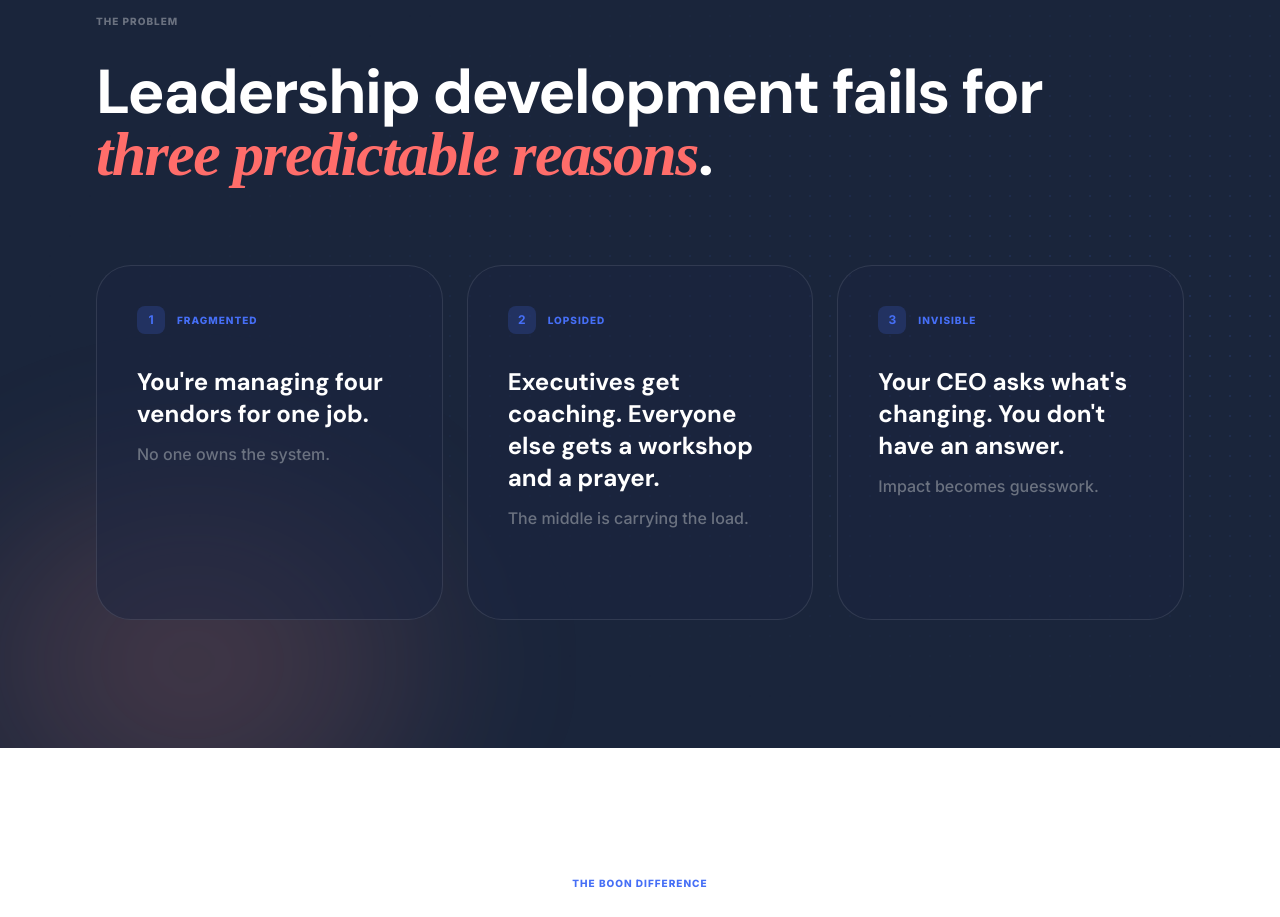
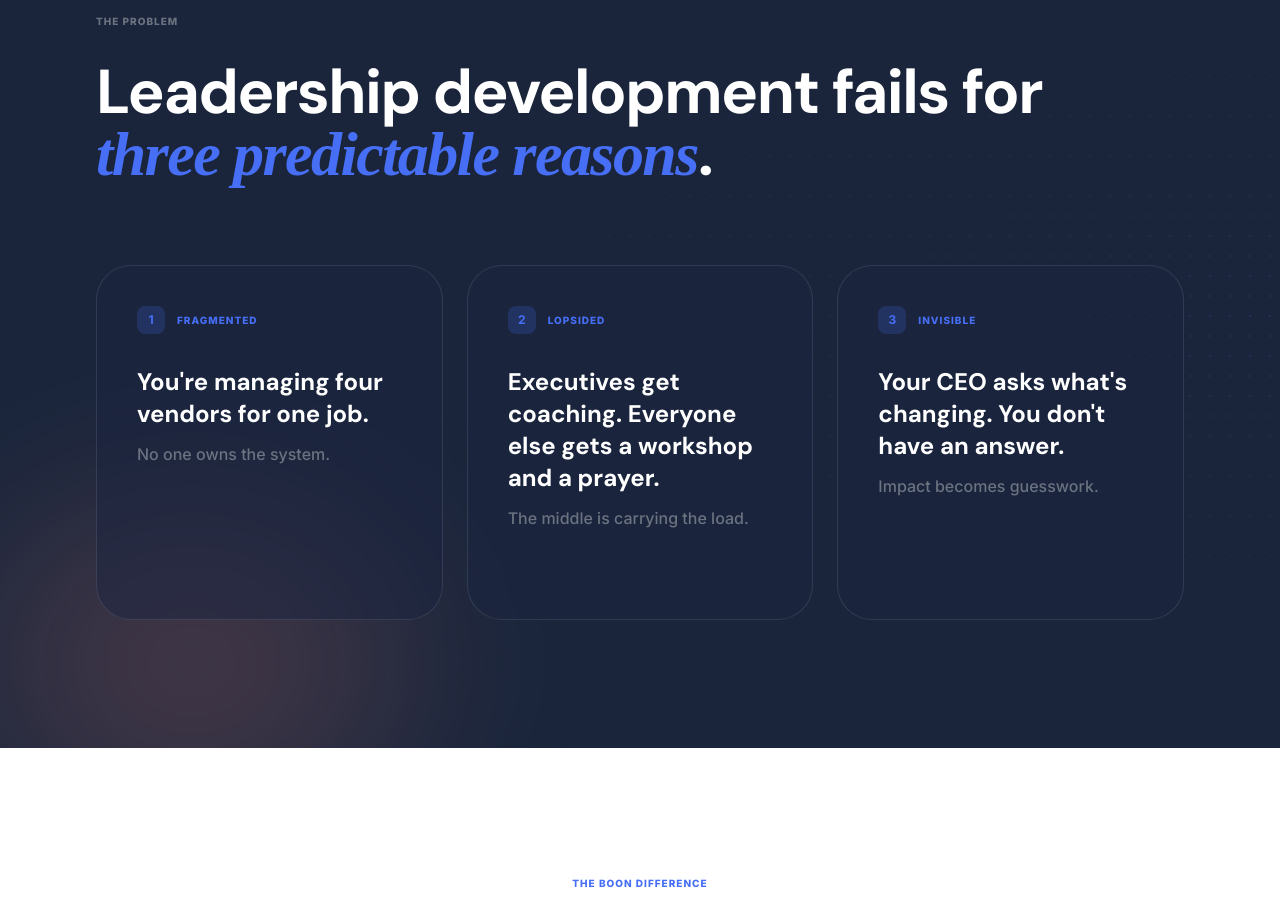
Before and after one commit to ayafdez/Boon_New-Website-V2, a Next.js app in the folder next-site/: page / in a window 1280 px wide. Shown: the part 1460-2377 px from the top of the page. Built offline with nearby package versions, Linux system fonts and the light colour scheme; no server answers; a web font is replaced by a local one.

Commit message:
fixing second section

```diff
--- a/next-site/app/page.tsx
+++ b/next-site/app/page.tsx
@@ -51,7 +51,7 @@ export default function HomePage() {
             The Problem
           </p>
           <h2 className="font-sans text-4xl md:text-5xl lg:text-[62px] font-bold tracking-tight leading-[1.0] text-white mb-20 max-w-5xl">
-            Leadership development fails for <span className="font-serif italic text-boon-coral">three predictable reasons</span>.
+            Leadership development fails for <span className="font-serif italic text-boon-blue">three predictable reasons</span>.
           </h2>
 
           <div className="grid md:grid-cols-3 gap-6">
```
